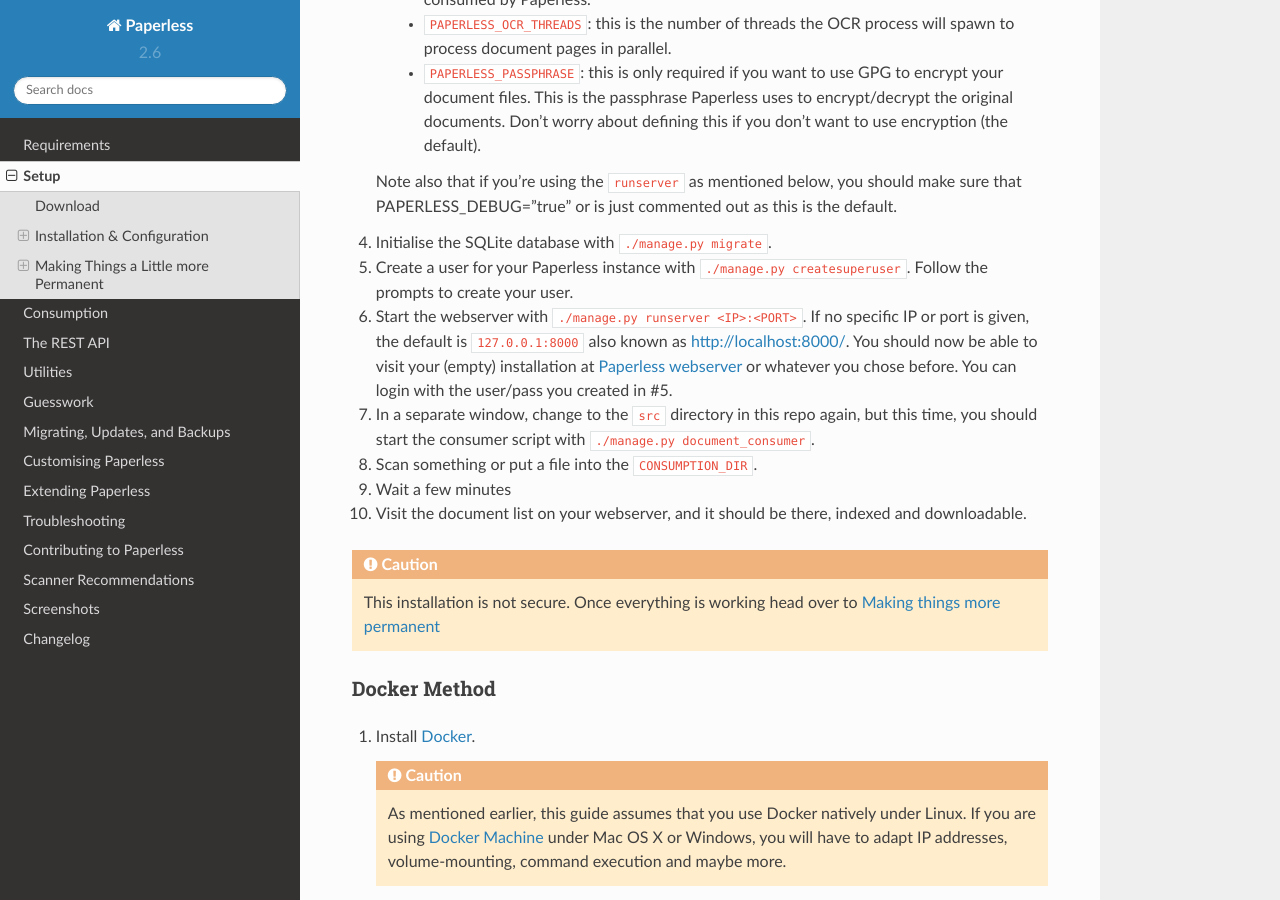
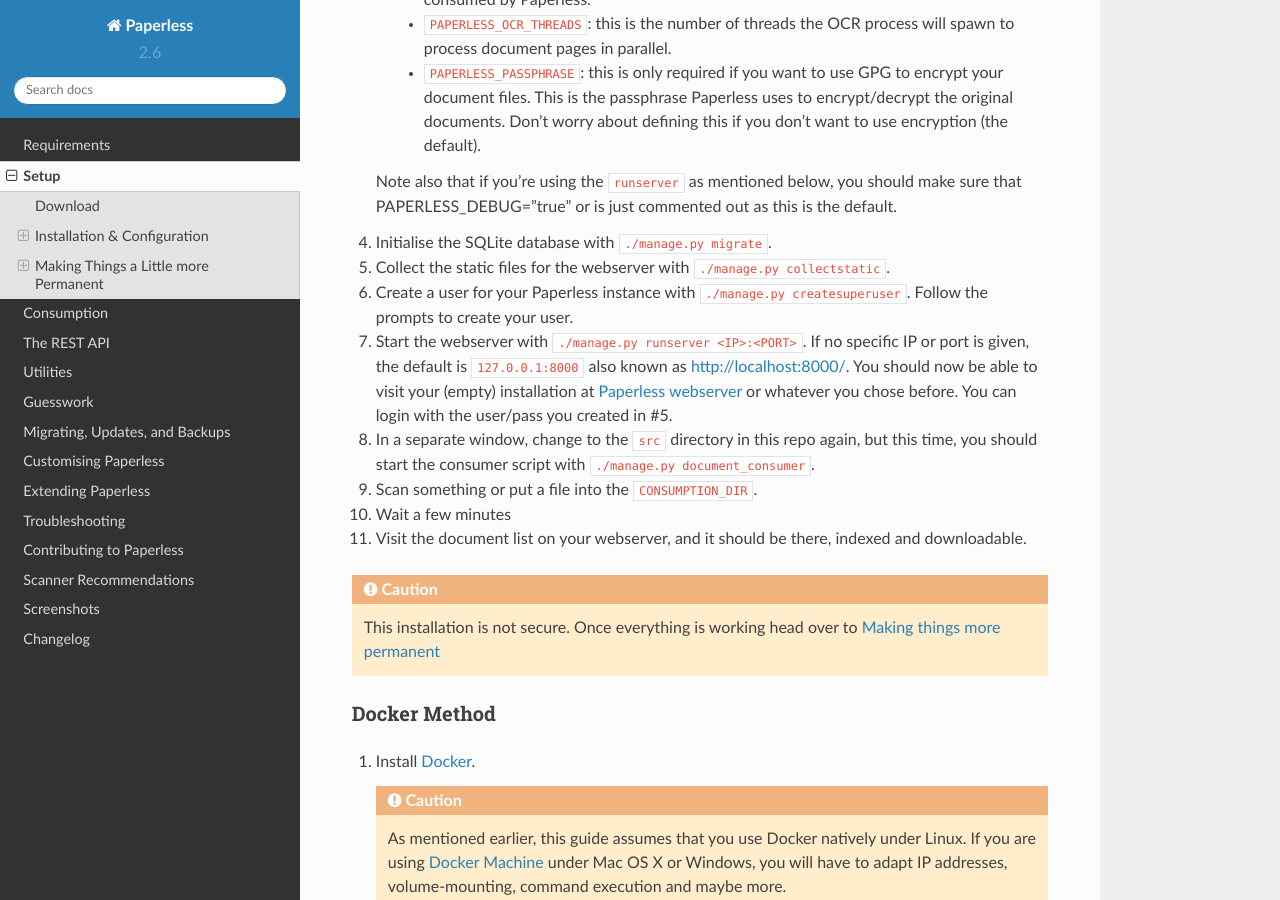
Before and after one commit to repoRangee/Large-scale, a Sphinx documentation site: the page built from docs/setup.rst, in a window 1280 px wide and 900 px high, scrolled down 1163 px. Built offline with Sphinx 7.4.7 and the Read the Docs theme 2.0.0, drawn with Linux system fonts in a browser that asks for light colours; formulas are drawn with MathJax 3.

Commit message:
Add static file collection instruction to bare-metal setup guide as it is necessary for whitenoise static file serving

```diff
--- a/docs/setup.rst
+++ b/docs/setup.rst
@@ -82,21 +82,22 @@ Standard (Bare Metal)
    this is the default.
 
 4. Initialise the SQLite database with ``./manage.py migrate``.
-5. Create a user for your Paperless instance with
+5. Collect the static files for the webserver with ``./manage.py collectstatic``.
+6. Create a user for your Paperless instance with
    ``./manage.py createsuperuser``. Follow the prompts to create your user.
-6. Start the webserver with ``./manage.py runserver <IP>:<PORT>``.
+7. Start the webserver with ``./manage.py runserver <IP>:<PORT>``.
    If no specific IP or port is given, the default is ``127.0.0.1:8000`` also
    known as http://localhost:8000/.
    You should now be able to visit your (empty) installation at
    `Paperless webserver`_ or whatever you chose before.  You can login with the
    user/pass you created in #5.
 
-7. In a separate window, change to the ``src`` directory in this repo again,
+8. In a separate window, change to the ``src`` directory in this repo again,
    but this time, you should start the consumer script with
    ``./manage.py document_consumer``.
-8. Scan something or put a file into the  ``CONSUMPTION_DIR``.
-9. Wait a few minutes
-10. Visit the document list on your webserver, and it should be there, indexed
+9. Scan something or put a file into the  ``CONSUMPTION_DIR``.
+10. Wait a few minutes
+11. Visit the document list on your webserver, and it should be there, indexed
     and downloadable.
 
 .. caution::
```
